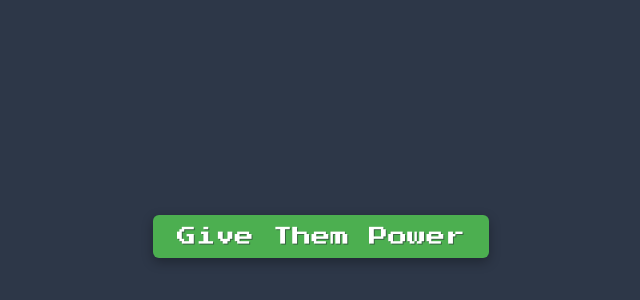
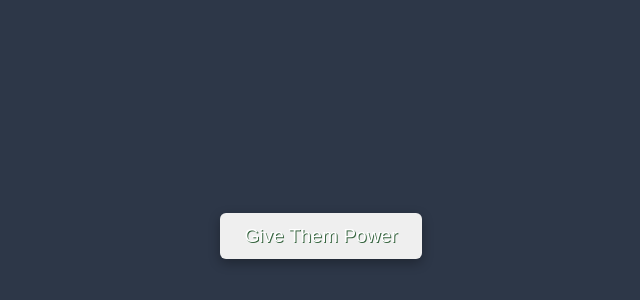
Before and after one commit to 41flow/41flow.github.io, a plain HTML site: page 13012024.html in a window 1280 px wide. Shown: the part 164-464 px from the top of the page, without its empty margins (319-959 px from the left). Drawn offline with Linux system fonts and the light colour scheme.

Commit message:
Update 13012024.html

```diff
--- a/13012024.html
+++ b/13012024.html
@@ -20,14 +20,12 @@
         }
         #power-button {
             padding: 0.75rem 1.5rem;
-            background-color: #4CAF50;
             color: white;
             font-size: 1.2rem;
             border: none;
             border-radius: 0.375rem;
             cursor: pointer;
             transition: background-color 0.3s ease;
-            font-family: 'Press Start 2P', monospace;
             box-shadow: 0 0.25rem 0.75rem rgba(0, 0, 0, 0.3);
             text-shadow: 0.0625rem 0.0625rem 0 #386641;
         }
```
